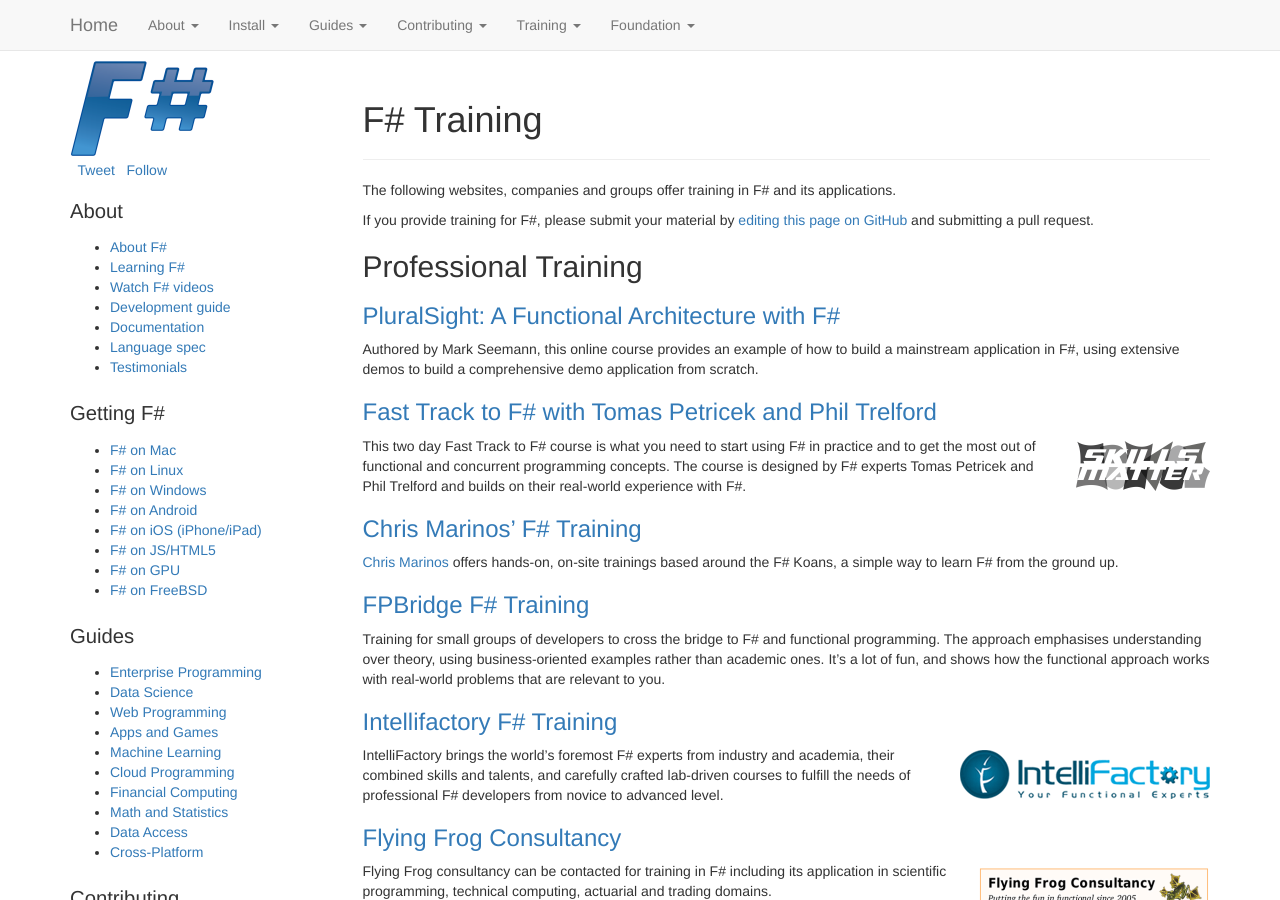
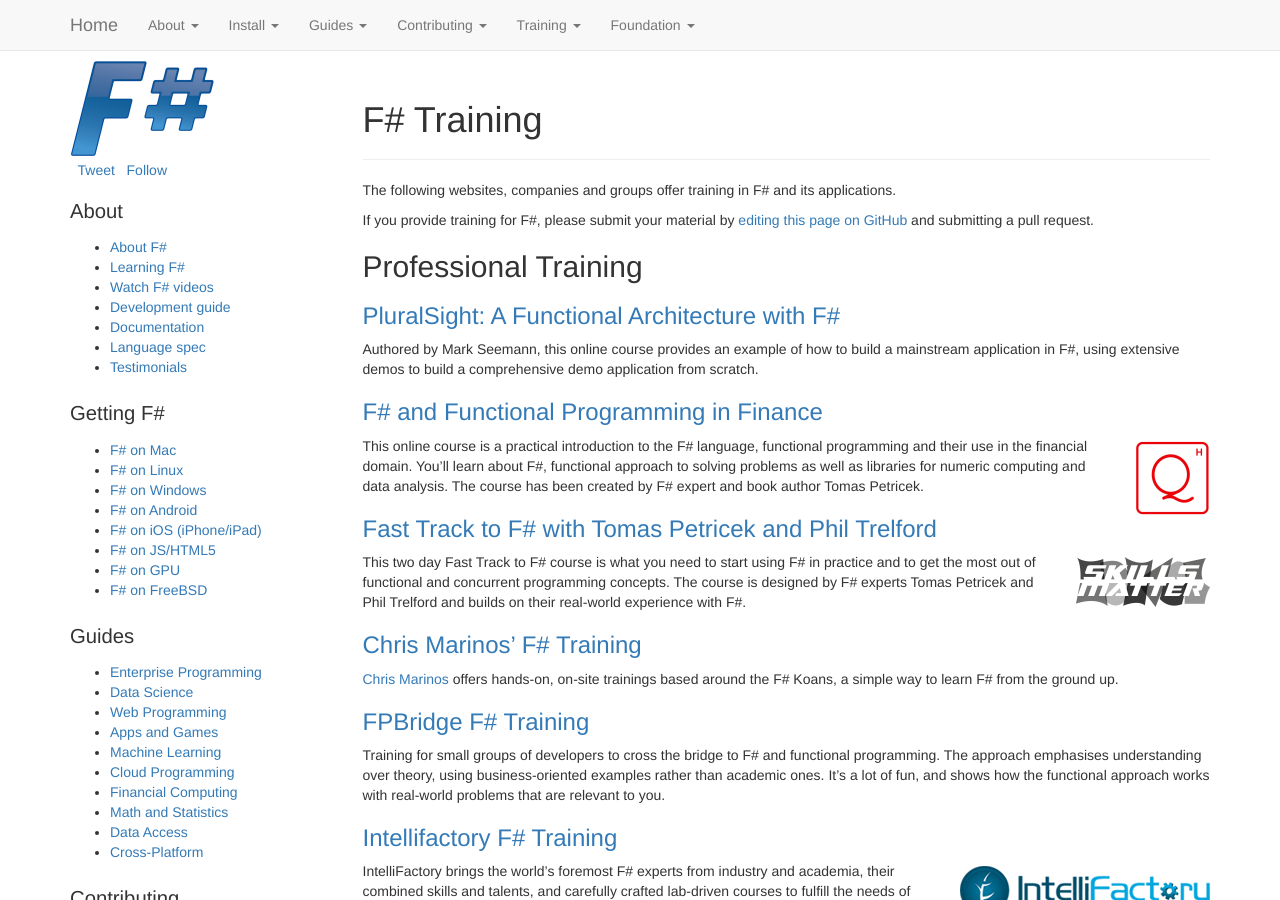
Before and after one commit to fsharp/fsharp.org, a Jekyll site: the page built from training/index.md, in a window 1280 px wide and 900 px high. Built offline with Jekyll 4.4.1, drawn with Linux system fonts in a browser that asks for light colours; nearby versions of some CDN libraries; some web fonts are replaced; comment, search, counter and statistics services are not loaded.

Commit message:
Adding QuantsHub training and fix TryFsharp logo

```diff
--- a/training/index.md
+++ b/training/index.md
@@ -15,6 +15,13 @@
 Authored by Mark Seemann, this online course provides an example of how to build a mainstream application in F#, using
 extensive demos to build a comprehensive demo application from scratch.
 
+### [F# and Functional Programming in Finance](http://quantshub.com/qhworkshopview/42)
+
+<img src="/img/sup/quantshub.png" style="float:right;margin:5px 0px 5px 25px;" />
+
+This online course is a practical introduction to the F# language, functional programming and their use in the financial domain.
+You'll learn about F#, functional approach to solving problems as well as libraries for numeric computing and data analysis.
+The course has been created by F# expert and book author Tomas Petricek.
 
 ### [Fast Track to F# with Tomas Petricek and Phil Trelford](http://skillsmatter.com/course/home/tomas-petricek-phil-trelford-fast-track-to-fsharp)
 
@@ -77,7 +84,7 @@
 
 
 
-<img src="files/tryfsharp.jpg" style="float:right;margin:5px 0px 5px 25px;" />
+<img src="/about/files/tryfsharp.jpg" style="float:right;margin:5px 0px 5px 25px;" />
 
  * [Getting started in F#](http://www.tryfsharp.org/Learn/getting-started)
  * [Advanced F# Programming](http://www.tryfsharp.org/Learn/advanced-programming)
```
Also changed, not shown: img/sup/quantshub.png (added).
